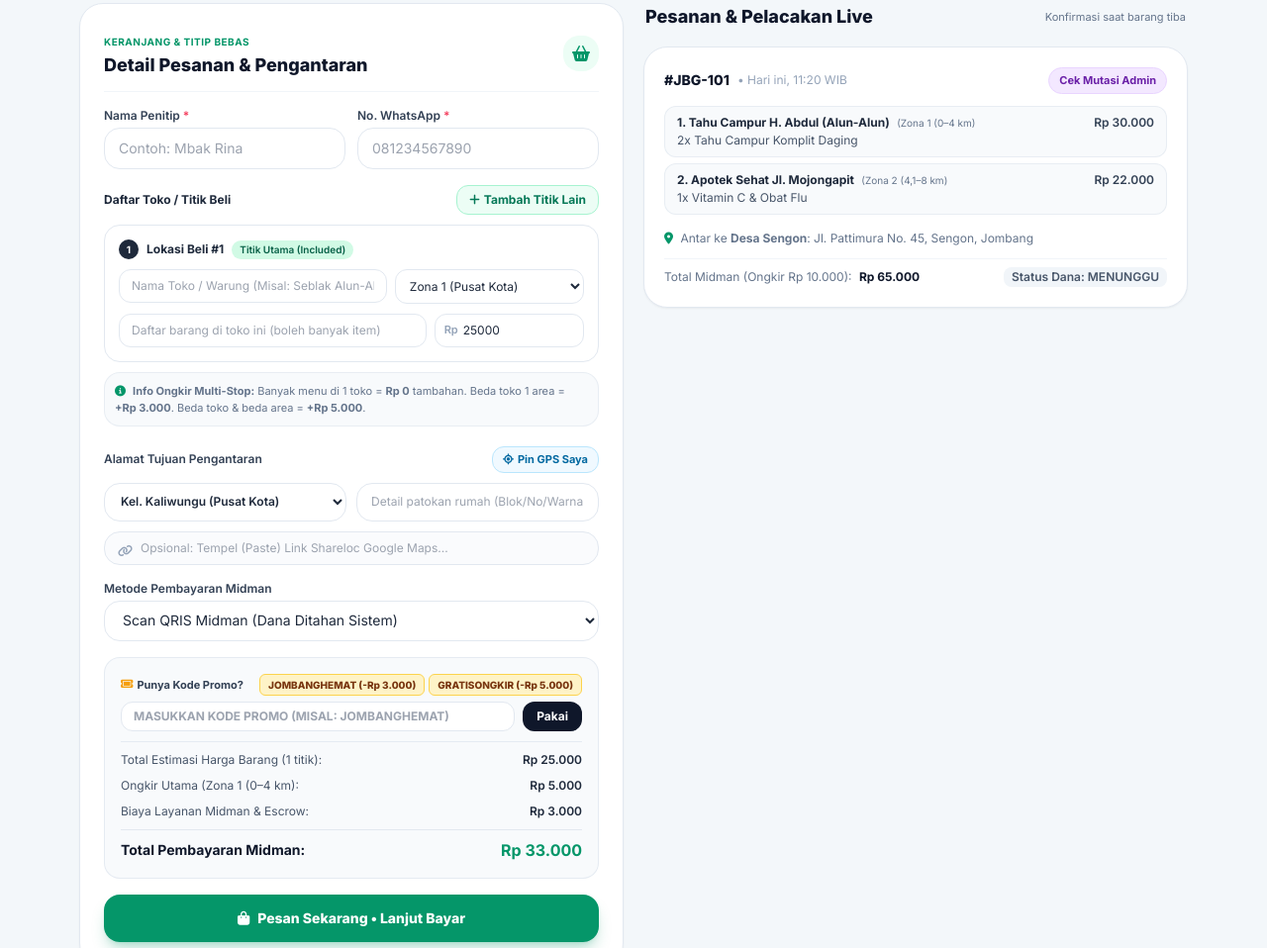
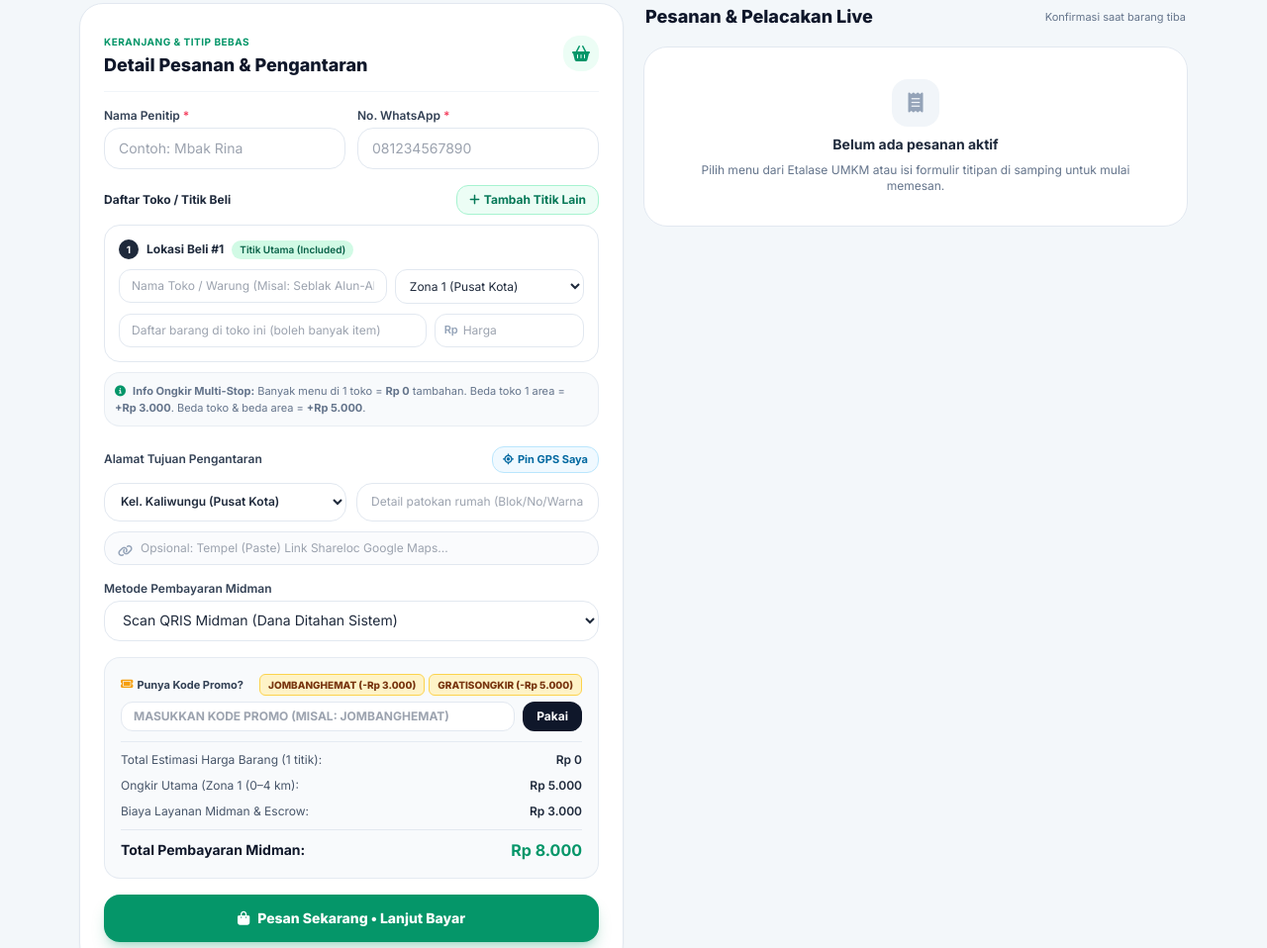
Before and after one commit to mpuz01/jt-jom, a plain HTML site: page index.html in a window 1280 px wide. Shown: the part 1516-2474 px from the top of the page at 99% size. Drawn offline with nearby package versions, Linux system fonts and the light colour scheme.

Commit message:
Update index.html

```diff
--- a/index.html
+++ b/index.html
@@ -506,7 +506,7 @@
     <!-- ===================================================================== -->
     <!-- FLOATING CHECKOUT BAR ALA GOFOOD (MUNCUL SAAT ADA ITEM DI KERANJANG)  -->
     <!-- ===================================================================== -->
-    <div id="floating-cart-bar" class="fixed bottom-16 md:bottom-5 inset-x-0 z-30 px-3.5 pointer-events-none transition-all duration-300">
+    <div id="floating-cart-bar" class="hidden fixed bottom-16 md:bottom-5 inset-x-0 z-30 px-3.5 pointer-events-none transition-all duration-300">
         <div class="max-w-lg mx-auto pointer-events-auto">
             <button type="button" onclick="scrollToOrderForm()" class="w-full bg-emerald-600 hover:bg-emerald-700 active:scale-[0.99] text-white rounded-2xl px-4 py-3 shadow-xl shadow-emerald-900/25 flex items-center justify-between gap-3 border border-emerald-400/30">
                 <div class="flex items-center gap-3 text-left min-w-0">
@@ -888,9 +888,9 @@
             }
         }
 
-        // Daftar titik belanja dinamis pada form pemesanan
+        // Daftar titik belanja dinamis pada form pemesanan (dimulai kosong / Rp 0)
         let stopRows = [
-            { id: 1, storeName: '', zone: 'ZONA_1', items: '', estPrice: 25000 }
+            { id: 1, storeName: '', zone: 'ZONA_1', items: '', estPrice: '' }
         ];
         let nextStopId = 2;
 
@@ -960,38 +960,8 @@
             }
         ];
 
-        // Contoh 1 transaksi awal dengan multi-stop beda area
-        let orders = [
-            {
-                id: 'JBG-101',
-                customerName: 'Mas Dimas',
-                wa: '085712345678',
-                stops: [
-                    { storeName: 'Tahu Campur H. Abdul (Alun-Alun)', zone: 'ZONA_1', items: '2x Tahu Campur Komplit Daging', estPrice: 30000 },
-                    { storeName: 'Apotek Sehat Jl. Mojongapit', zone: 'ZONA_2', items: '1x Vitamin C & Obat Flu', estPrice: 22000 }
-                ],
-                village: 'Desa Sengon',
-                deliveryZone: 'ZONA_1',
-                address: 'Jl. Pattimura No. 45, Sengon, Jombang',
-                sharelocLink: 'https://maps.google.com/?q=-7.5491,112.2355',
-                customerCoords: null,
-                itemPrice: 52000,
-                baseOngkir: 5000,
-                extraStopFee: 5000, // Karena titik ke-2 beda zona (Zona 2)
-                ongkir: 10000,
-                fee: 3000,
-                totalPrice: 65000,
-                paymentMethod: 'QRIS',
-                status: 'MENUNGGU_VERIFIKASI_ADMIN',
-                escrowStatus: 'PENDING',
-                paymentProofNote: 'Transfer QRIS a.n Dimas Pratama (Rp 65.000)',
-                pickupTime: null,
-                deliveryPhoto: null,
-                deliveryTimestamp: null,
-                deliveryLocation: null,
-                createdAt: 'Hari ini, 11:20 WIB'
-            }
-        ];
+        // Daftar transaksi dimulai kosong (bersih tanpa data contoh dummy)
+        let orders = [];
 
         // =====================================================================
         // UTILITY FUNCTIONS & KALKULATOR MULTI-STOP ZONA
@@ -1114,7 +1084,7 @@
                 storeName: '',
                 zone: 'ZONA_1',
                 items: '',
-                estPrice: 15000
+                estPrice: ''
             });
             renderStopRows();
         }
@@ -1340,11 +1310,20 @@
 
             document.getElementById('calc-total').textContent = formatRupiah(calc.grandTotal);
 
-            // Sinkronkan Floating Checkout Bar ala GoFood
+            // Sinkronkan Floating Checkout Bar ala GoFood (hanya muncul jika keranjang sudah diisi)
+            const floatBar = document.getElementById('floating-cart-bar');
             const floatCount = document.getElementById('float-cart-count');
             const floatTitle = document.getElementById('float-cart-title');
             const floatSub = document.getElementById('float-cart-subtitle');
             const floatTotal = document.getElementById('float-cart-total');
+
+            const hasActiveCartItem = stopRows.some(s => s.storeName.trim() !== '' || s.items.trim() !== '' || (parseInt(s.estPrice) || 0) > 0);
+            const isPenitipView = !document.getElementById('view-penitip').classList.contains('hidden');
+
+            if (floatBar) {
+                floatBar.classList.toggle('hidden', !hasActiveCartItem || !isPenitipView);
+            }
+
             if (floatCount && floatTotal) {
                 floatCount.textContent = stopRows.length;
                 floatTitle.textContent = `Keranjang Titipan • ${stopRows.length} Lokasi Toko`;
@@ -2007,6 +1986,18 @@
 
         function renderPenitipOrders() {
             const container = document.getElementById('penitip-orders-list');
+            if (orders.length === 0) {
+                container.innerHTML = `
+                    <div class="bg-white rounded-3xl p-8 border border-slate-200 text-center space-y-2">
+                        <div class="w-12 h-12 rounded-2xl bg-slate-100 text-slate-400 flex items-center justify-center mx-auto text-xl">
+                            <i class="fa-solid fa-receipt"></i>
+                        </div>
+                        <p class="font-bold text-slate-800 text-sm">Belum ada pesanan aktif</p>
+                        <p class="text-xs text-slate-500">Pilih menu dari Etalase UMKM atau isi formulir titipan di samping untuk mulai memesan.</p>
+                    </div>
+                `;
+                return;
+            }
             container.innerHTML = orders.map(order => `
                 <div class="bg-white rounded-3xl p-5 border border-slate-200 shadow-sm space-y-3">
                     <div class="flex flex-wrap items-center justify-between gap-2">
```
